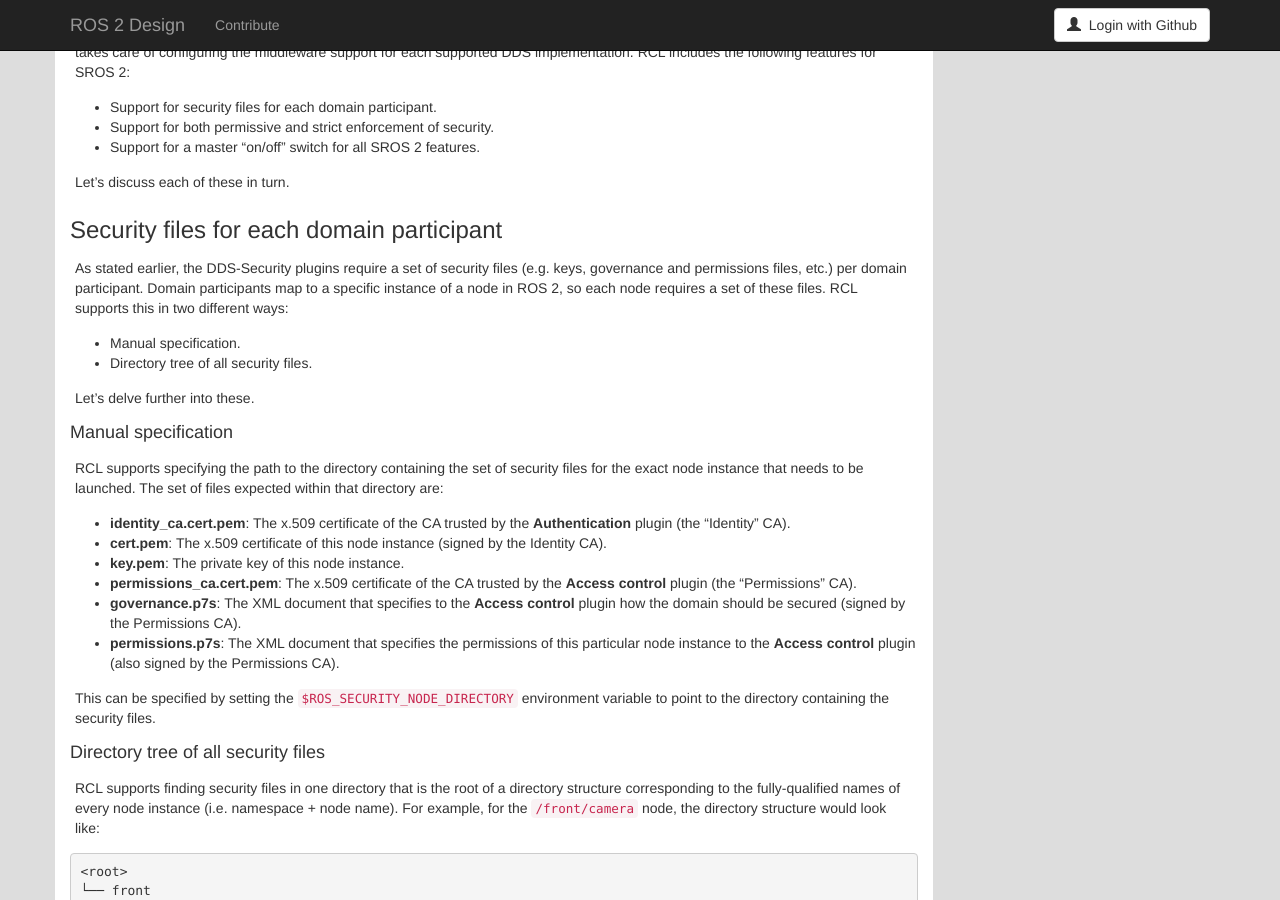
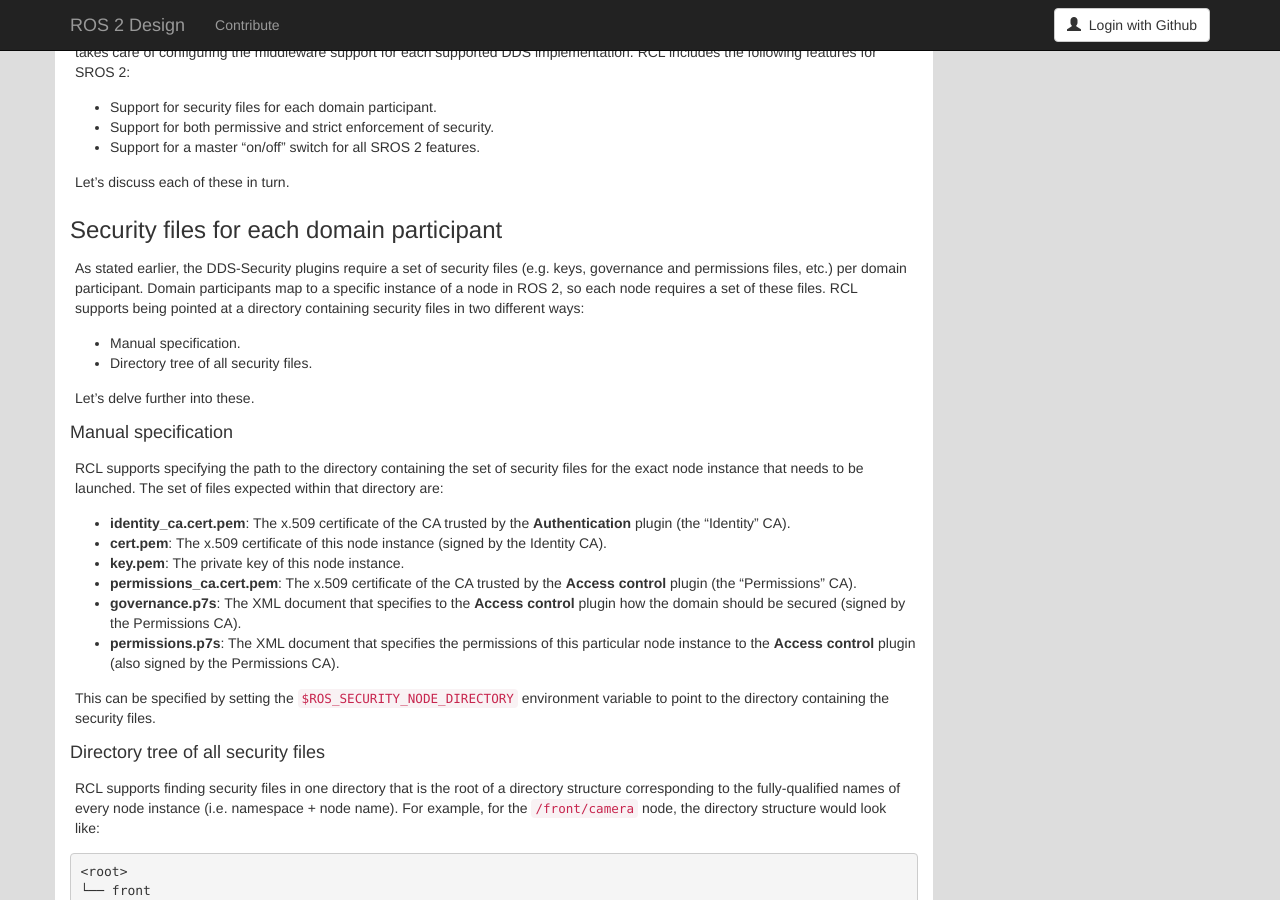
Before and after one commit to ros2/design, a Jekyll site: the page built from articles/ros2_dds_security.md, in a window 1280 px wide and 900 px high, scrolled down 1614 px. Built offline with Jekyll 4.4.1, drawn with Linux system fonts in a browser that asks for light colours; nearby versions of some CDN libraries.

Commit message:
Specify that RCL only takes directories
Signed-off-by: Kyle Fazzari <kyle@canonical.com>

```diff
--- a/articles/ros2_dds_security.md
+++ b/articles/ros2_dds_security.md
@@ -99,7 +99,7 @@
 
 As stated earlier, the DDS-Security plugins require a set of security files (e.g. keys, governance and permissions files, etc.) per domain participant.
 Domain participants map to a specific instance of a node in ROS 2, so each node requires a set of these files.
-RCL supports this in two different ways:
+RCL supports being pointed at a directory containing security files in two different ways:
 
 - Manual specification.
 - Directory tree of all security files.
```
